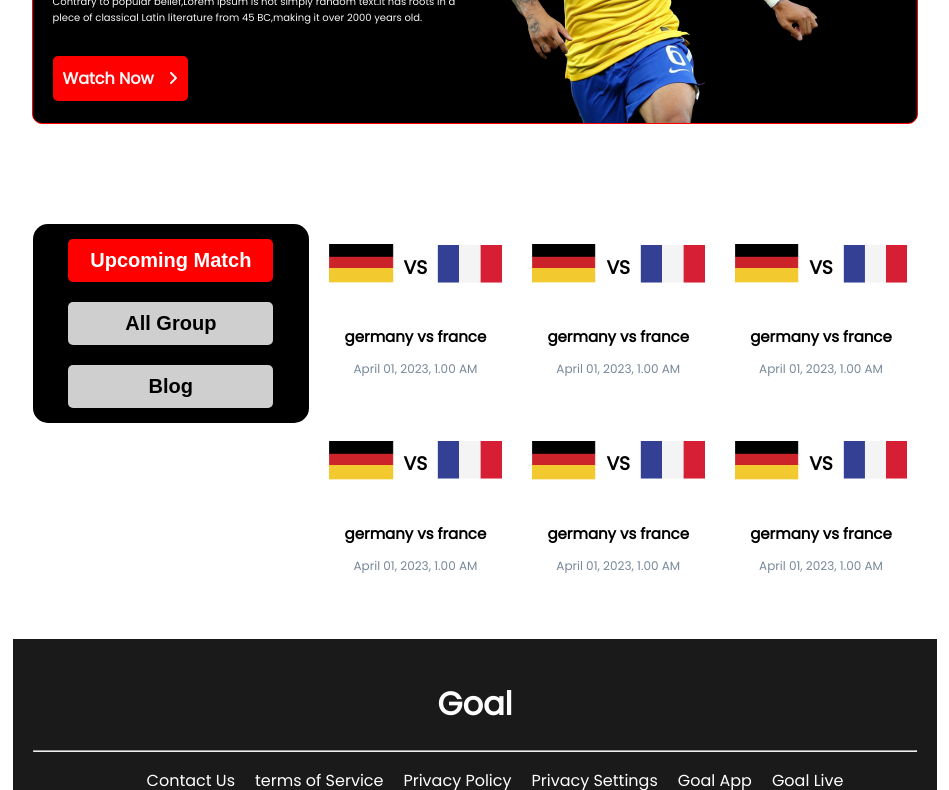
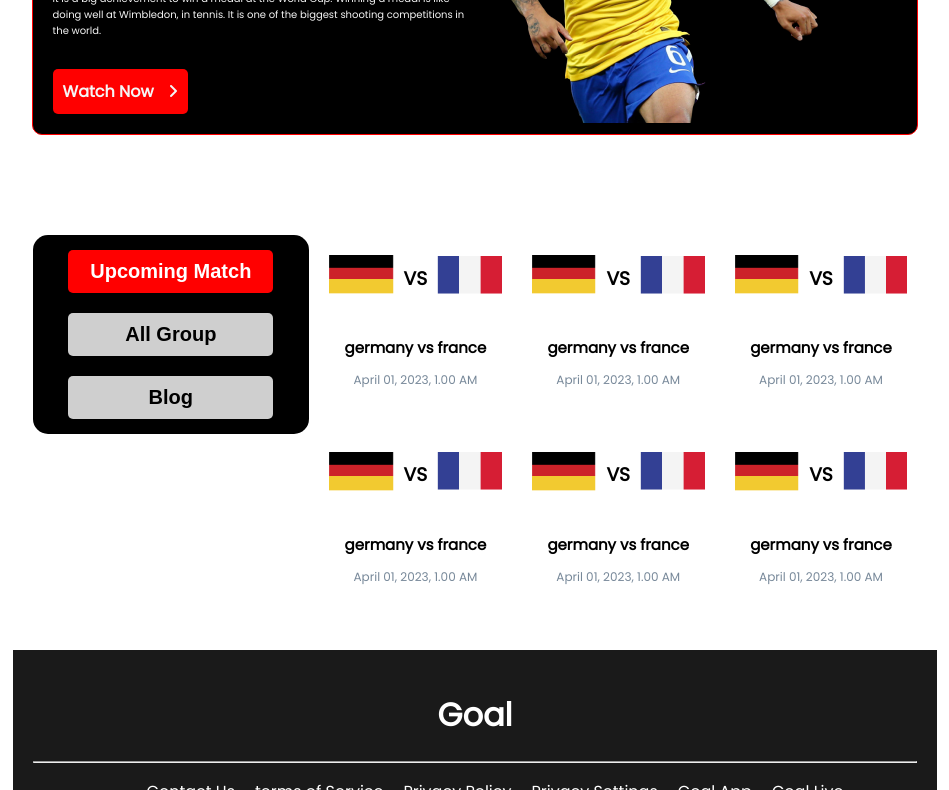
Before and after one commit to MdRafi0198/worldcup, a plain HTML site: page match-feature.html in a window 1280 px wide. Shown: the part 268-1058 px from the top of the page, without its empty margins (165-1114 px from the left). Drawn offline with nearby package versions, Linux system fonts and the light colour scheme.

Commit message:
final submite

```diff
--- a/match-feature.html
+++ b/match-feature.html
@@ -21,8 +21,9 @@
         <section class="background">
             <div class="banner">
                 <h1> The Greatest <br> show on the earth</h1>
-                <p>Contrary to popular belief,Lorem ipsum is not simply random text.It has roots in a plece of classical
-                    Latin literature from 45 BC,making it over 2000 years old.</p>
+                <p>It is a big achievement to win a medal at the World Cup. Winning a medal is like doing well at
+                    Wimbledon, in tennis. It is one of the biggest shooting competitions in the world.
+                </p>
                 <a class="watch-button" href="" target="_blank"> Watch Now <i class="fa-solid fa-angle-right"></i>
                 </a>
 
```
Also changed, not shown: index.html (+3 -2 lines).
